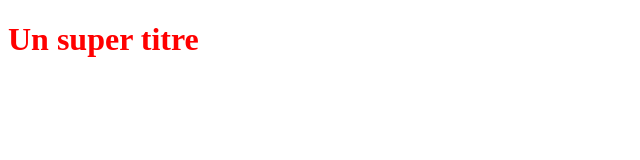
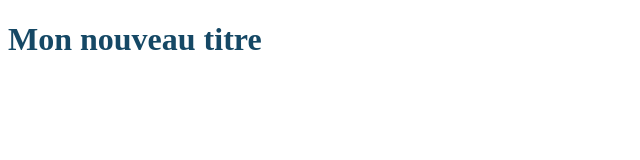
Before and after one commit to VolcyJessy/OpenClassroomsProject, a plain HTML site: page index.html in a window 1280 px wide. Shown: the whole page, without its empty margins (0-640 px from the left). Drawn offline with Linux system fonts and the light colour scheme.

Commit message:
Changement texte et couleur titre

```diff
--- a/index.html
+++ b/index.html
@@ -8,6 +8,6 @@
     <link rel="stylesheet" type="text/css" href="style.css"></link>
 </head>
 <body>
-    <h1>Un super titre</h1>
+    <h1>Mon nouveau titre</h1>
 </body>
 </html>
--- a/style.css
+++ b/style.css
@@ -1,3 +1,3 @@
 h1{
-    color: red;
+    color: #154865;
 }
```
